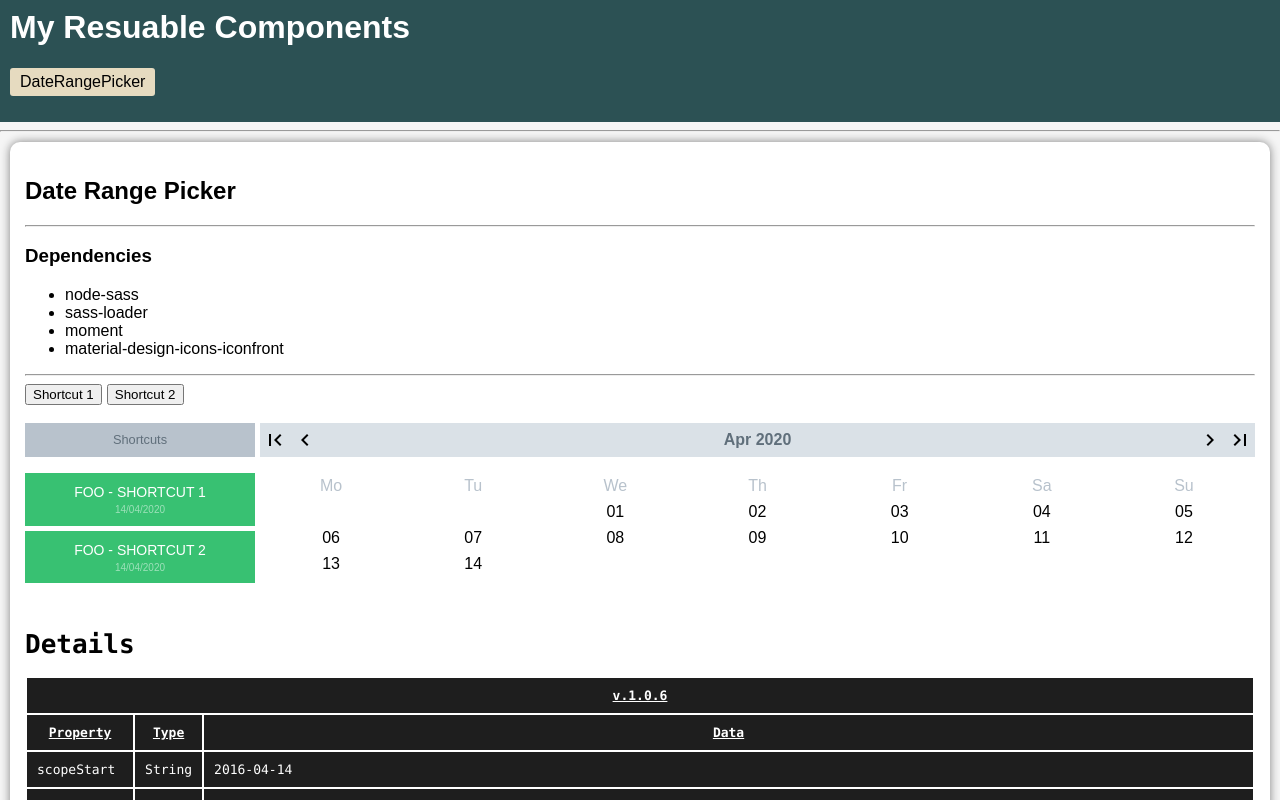
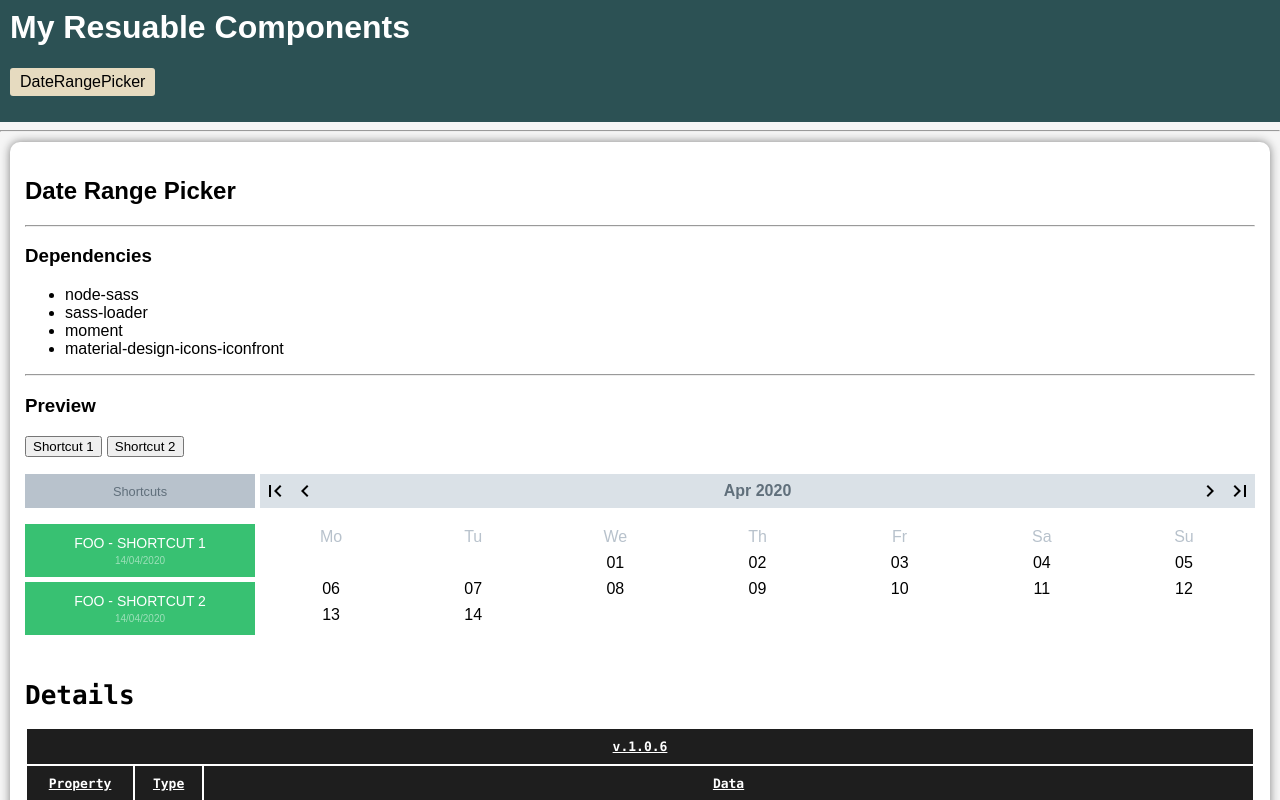
Before and after one commit to Ansonhkg/bit-collection, a Vue app: page / in a window 1280 px wide. Both pictures are taken after a click on the item "DateRangePicker". Shown: the top 800 px of the page. Built offline with nearby package versions, Linux system fonts and the light colour scheme.

Commit message:
Update layout

```diff
--- a/src/App.vue
+++ b/src/App.vue
@@ -1,5 +1,7 @@
 <template>
   <div id="app">
+
+    <!-- header -->
     <div class="header">
       <h1>My Resuable Components</h1>
       <ul class="list">
@@ -9,6 +11,8 @@
       </ul>
     </div>
     <hr>
+
+    <!-- demo area -->
     <div class="demo-wrapper" :class="{'demo-wrapper--active' : currentDemo != ''}">
       <component
         v-bind:is="currentDemo"
--- a/src/demos/template.vue
+++ b/src/demos/template.vue
@@ -12,6 +12,7 @@
 		<hr>
 
 		<!-- content -->
+		<h3>Preview</h3>
 		<slot></slot>
 	</div>
 </template>
```
